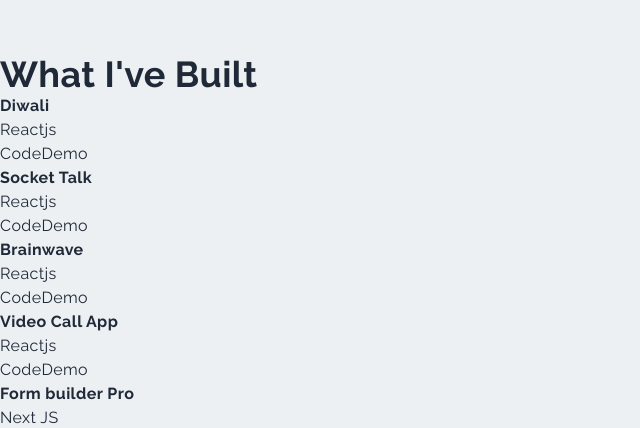
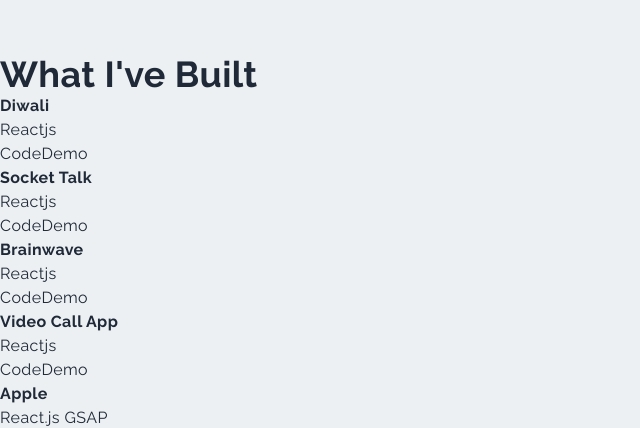
Before and after one commit to ajeet8395/Portfolio_Next.js, a Next.js app: page / in a window 1280 px wide. Shown: the part 2369-2797 px from the top of the page, without its empty margins (0-640 px from the left). Built offline with nearby package versions, Linux system fonts and the light colour scheme.

Commit message:
Update projects

```diff
--- a/components/Projects.jsx
+++ b/components/Projects.jsx
@@ -8,6 +8,7 @@
 import diwali from '../public/assets/projects/diwali.png';
 import socket from '../public/assets/projects/socket.png';
 import videoCall from '../public/assets/projects/video.png';
+import apple from '../public/assets/projects/apple.png';
 
 const Projects = () => {
   const projects = [
@@ -38,6 +39,13 @@
       projectUrl: 'https://video-call-flame-chi.vercel.app/',
       projectCode: 'https://github.com/ajeet8395/VideoCall',
       tech: 'Reactjs'
+    },
+    {
+      title: 'Apple ',
+      backgroundImg: apple,
+      projectUrl: 'https://iphone-website-eta.vercel.app/',
+      projectCode: 'https://github.com/ajeet8395/Iphone-Website',
+      tech: 'React.js GSAP'
     },
     {
       title: 'Form builder Pro',
```
Also changed, not shown: public/assets/projects/apple.png (added).
